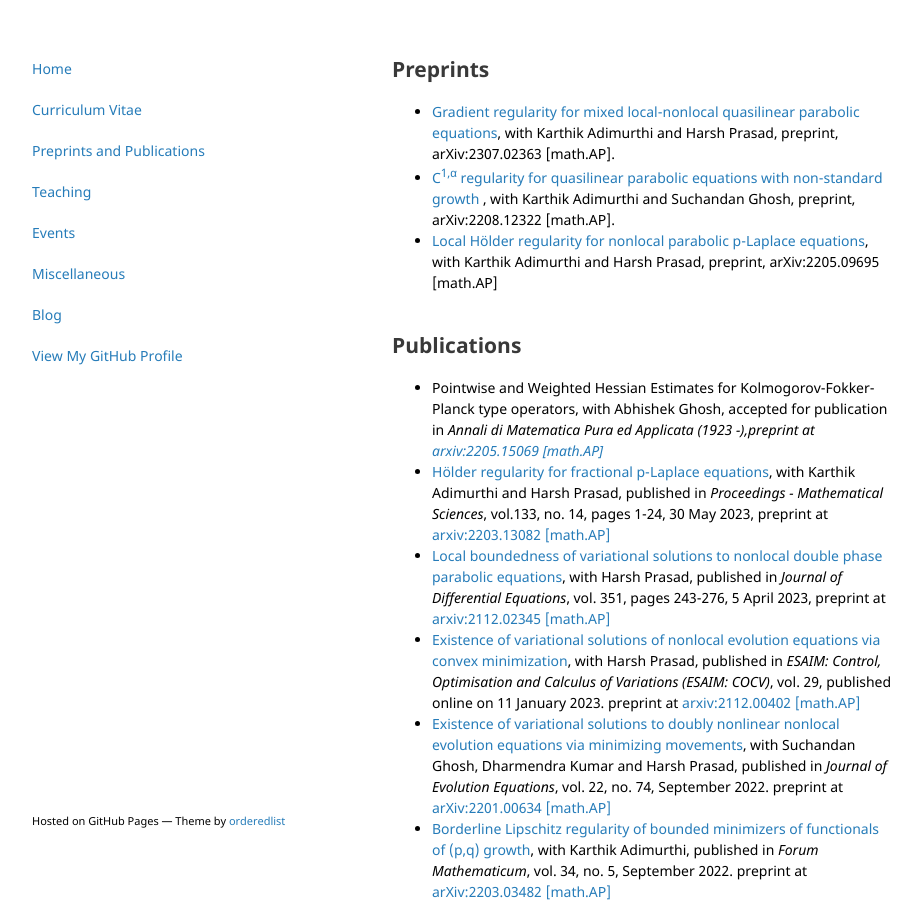
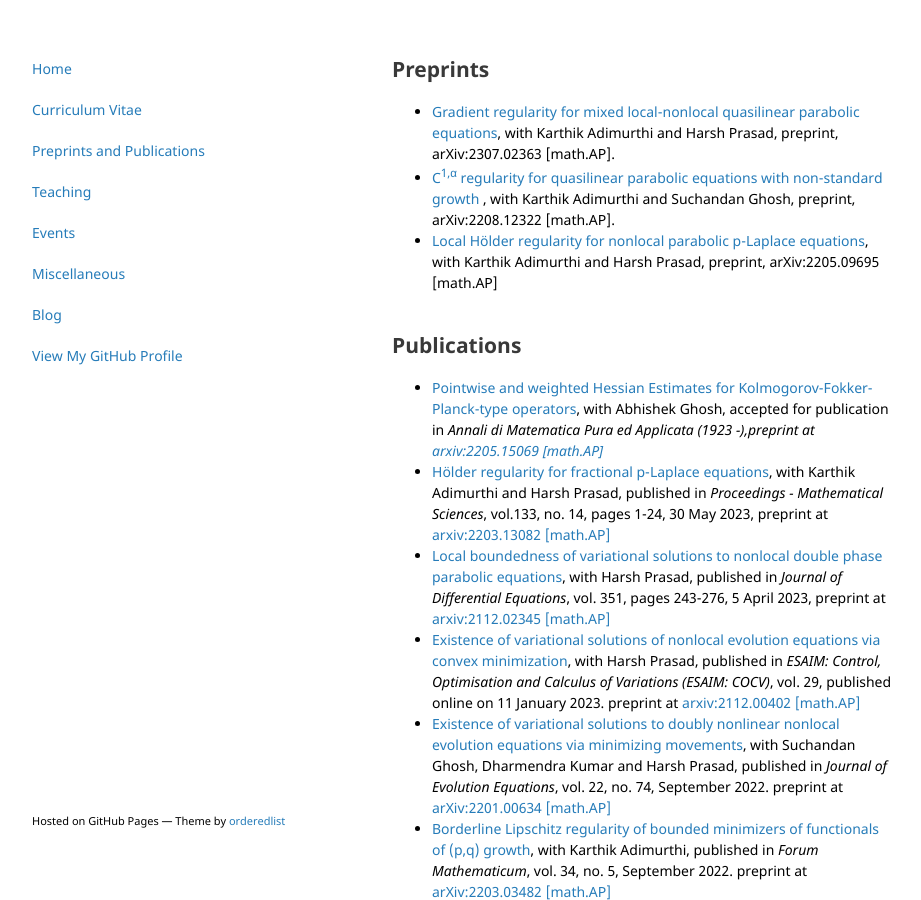
Before and after one commit to vivektewary/vivektewary.github.io, a Jekyll site: the page built from pubs.html, in a window 1280 px wide and 900 px high. Shown: the whole window, without its empty margins (178-1099 px from the left). Built offline with Jekyll 4.4.1, drawn with Linux system fonts in a browser that asks for light colours.

Commit message:
Update pubs.html

```diff
--- a/pubs.html
+++ b/pubs.html
@@ -12,7 +12,7 @@
 <br>
 <h2>Publications</h2>
 <ul>
-<li>Pointwise and Weighted Hessian Estimates for Kolmogorov-Fokker-Planck type operators, with Abhishek Ghosh, accepted for publication in <i>Annali di Matematica Pura ed Applicata (1923 -),preprint at <a href="https://arxiv.org/abs/2205.15069"style="text-decoration:none" target="_blank"> arxiv:2205.15069 [math.AP]</a></i>
+<li><a href="https://link.springer.com/article/10.1007/s10231-023-01378-z"style="text-decoration:none" target="_blank">Pointwise and weighted Hessian Estimates for Kolmogorov-Fokker-Planck-type operators</a>, with Abhishek Ghosh, accepted for publication in <i>Annali di Matematica Pura ed Applicata (1923 -),preprint at <a href="https://arxiv.org/abs/2205.15069"style="text-decoration:none" target="_blank"> arxiv:2205.15069 [math.AP]</a></i>
 <li><a href="https://doi.org/10.1007/s12044-023-00734-6"style="text-decoration:none" target="_blank">Hölder regularity for fractional p-Laplace equations</a>, with Karthik Adimurthi and Harsh Prasad, published in <i>Proceedings - Mathematical Sciences</i>, vol.133, no. 14, pages 1-24, 30 May 2023, preprint at <a href="https://arxiv.org/abs/2203.13082"style="text-decoration:none" target="_blank"> arxiv:2203.13082 [math.AP]</a></li>
 <li><a href="https://doi.org/10.1016/j.jde.2022.12.029"style="text-decoration:none" target="_blank">Local boundedness of variational solutions to nonlocal double phase parabolic equations</a>, with Harsh Prasad, published in <i>Journal of Differential Equations</i>, vol. 351, pages 243-276, 5 April 2023, preprint at <a href="https://arxiv.org/abs/2112.02345"style="text-decoration:none" target="_blank"> arxiv:2112.02345 [math.AP]</a></li>
 <li><a href="https://doi.org/10.1051/cocv/2022087"style="text-decoration:none" target="_blank">Existence of variational solutions of nonlocal evolution equations via convex minimization</a>, with Harsh Prasad, published in <i>ESAIM: Control, Optimisation and Calculus of Variations (ESAIM: COCV)</i>, vol. 29, published online on 11 January 2023. preprint at <a href="https://arxiv.org/abs/2112.00402"style="text-decoration:none" target="_blank">arxiv:2112.00402 [math.AP]</a></li>
```
